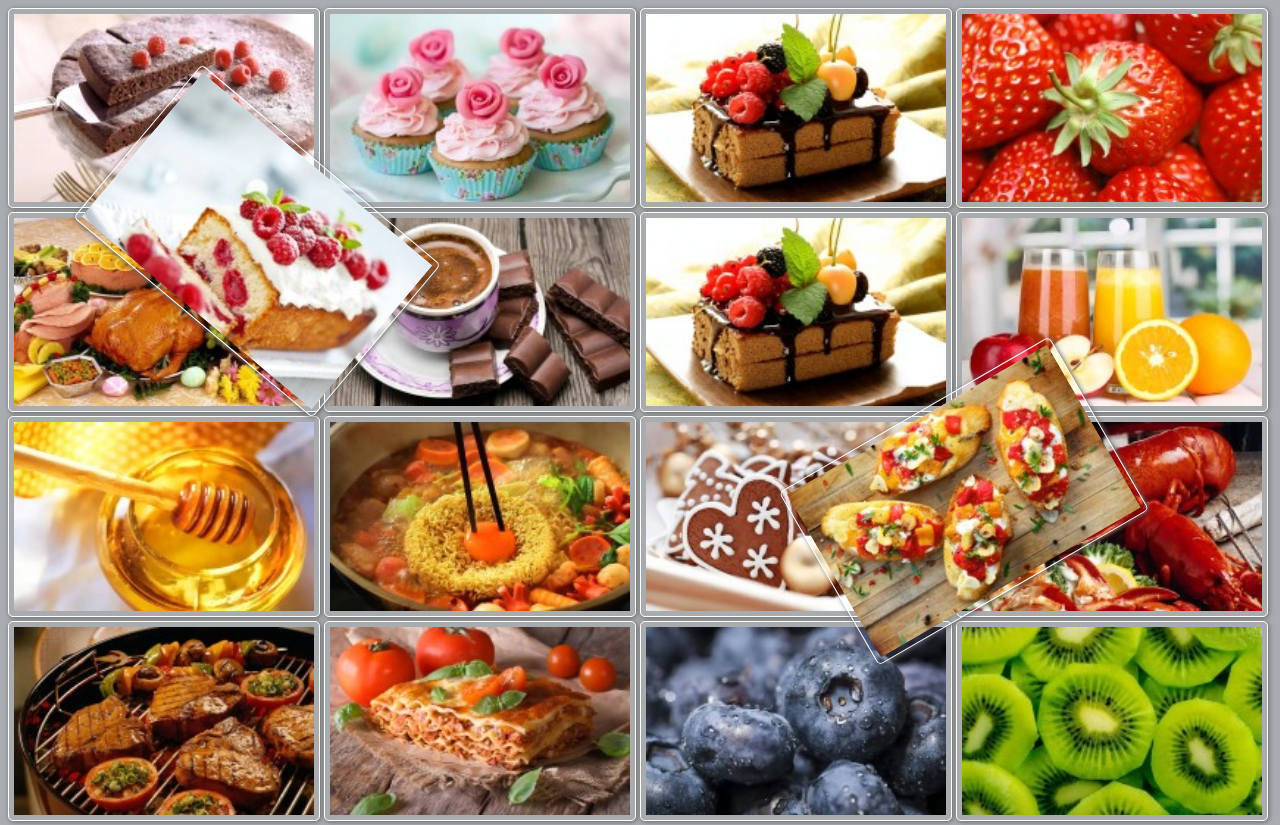
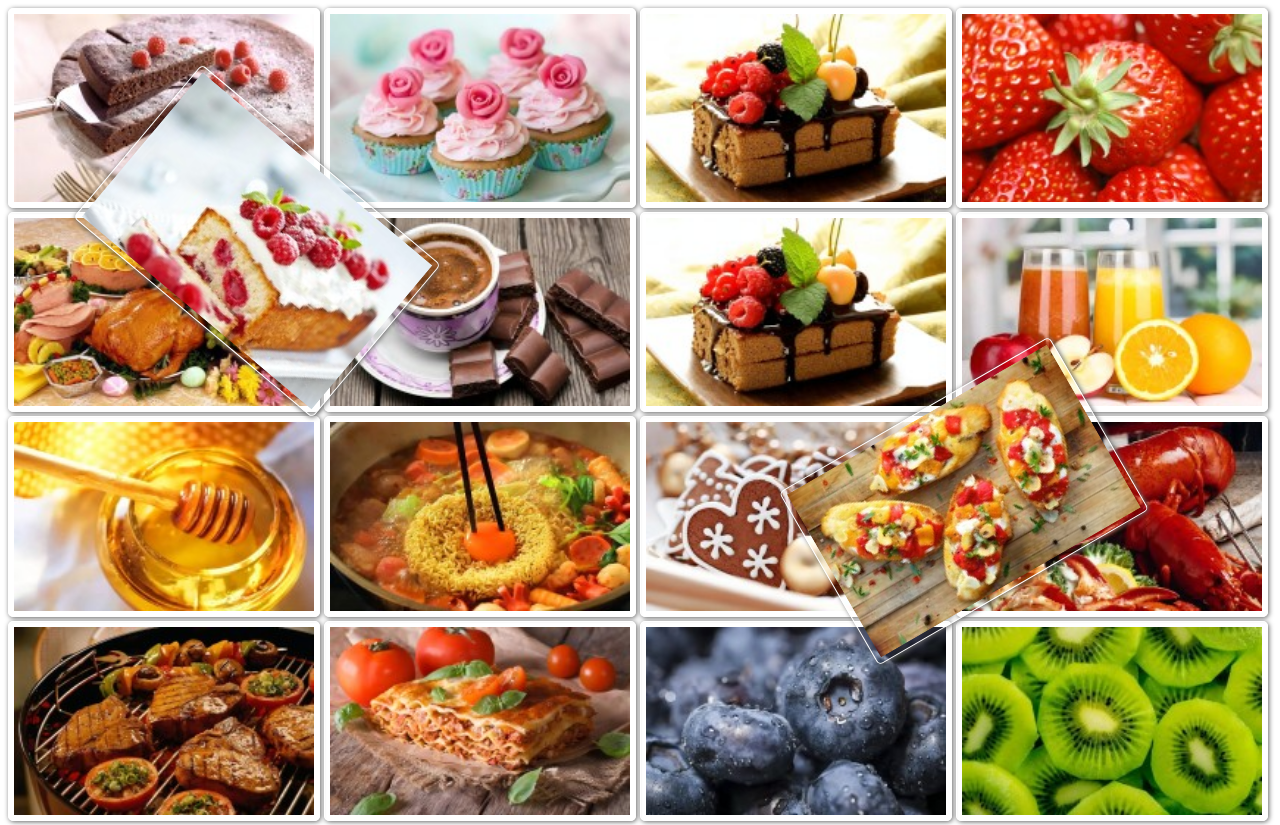
Before and after one commit to watericecode/HTMLDemo, a plain HTML site: page Web实验二/照片墙.html in a window 1280 px wide. Shown: the top 825 px of the page. Drawn offline with Linux system fonts and the light colour scheme.

Commit message:
Update 照片墙.html

```diff
--- a/Web实验二/照片墙.html
+++ b/Web实验二/照片墙.html
@@ -6,7 +6,7 @@
     <style>
 
         body {
-            background-color: #a8acaf;
+            background-color: #ffffff;
         }
         .box  {
             margin: auto;
```
